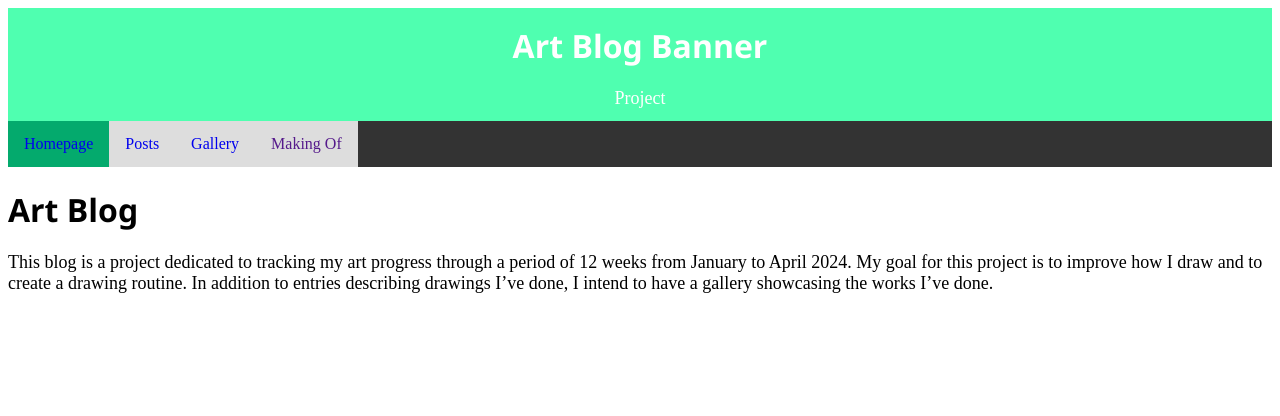
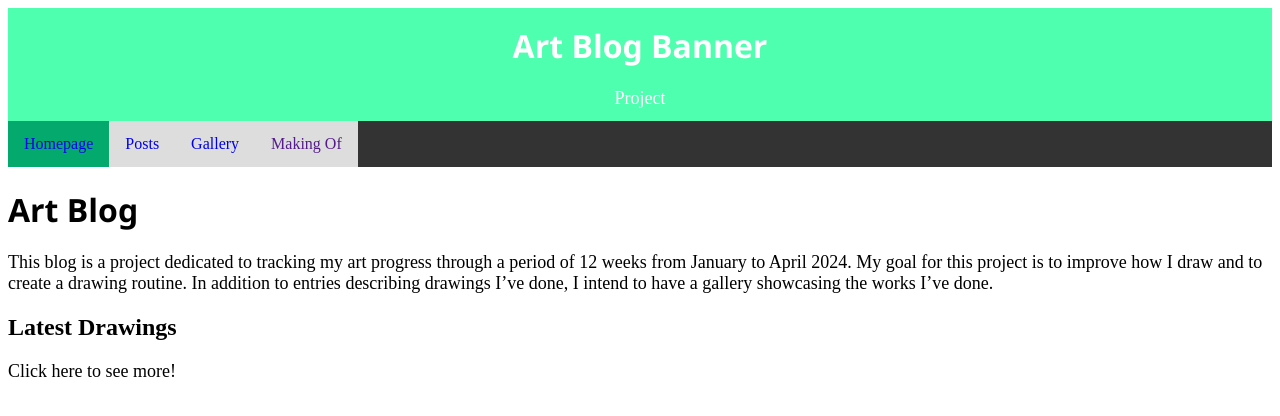
Before and after one commit to LC-C00262339/lc-c00262339.github.io, a Jekyll site: the page built from bundle/index.markdown, in a window 1280 px wide. Shown: the top 416 px of the page. Built offline with Jekyll 4.4.1, drawn with Linux system fonts in a browser that asks for light colours.

Commit message:
Adding more content before CSS per Anita's advice.

```diff
--- a/bundle/index.markdown
+++ b/bundle/index.markdown
@@ -9,3 +9,7 @@ layout: default
 <h1>  {{ page.title }} </h1>
 
 This blog is a project dedicated to tracking my art progress through a period of 12 weeks from January to April 2024. My goal for this project is to improve how I draw and to create a drawing routine. In addition to entries describing drawings I've done, I intend to have a gallery showcasing the works I've done.
+
+<h2>Latest Drawings</h2>
+
+<p>Click here to see more!</p>
```
